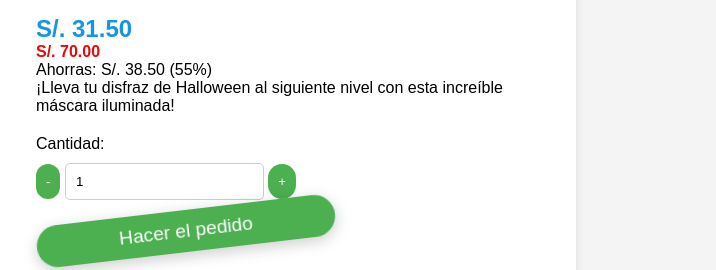
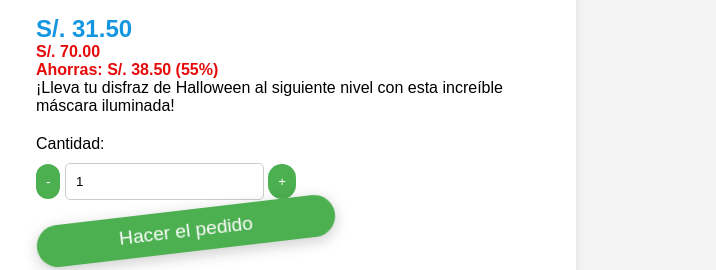
Before and after one commit to lujan20/MASCARA, a plain HTML site: page productos.html in a window 1280 px wide. Shown: the part 166-436 px from the top of the page, 564-1280 px from the left. Drawn offline with Linux system fonts and the light colour scheme.

Commit message:
Update productos.html

```diff
--- a/productos.html
+++ b/productos.html
@@ -40,7 +40,7 @@
 
                 <h2 style="color: rgb(21, 150, 224); font-weight:900;" class="new-price">S/. 31.50</h2>
                 <p style="color: rgb(230, 10, 10); font-weight:700;" class="old-price">S/. 70.00</p>
-                <p class="save">Ahorras: S/. 38.50 (55%)</p>
+                <p style="color: rgb(230, 10, 10); font-weight:700;" class="save">Ahorras: S/. 38.50 (55%)</p>
 
                 <p class="product-description">
                     ¡Lleva tu disfraz de Halloween al siguiente nivel con esta increíble máscara iluminada!
```
